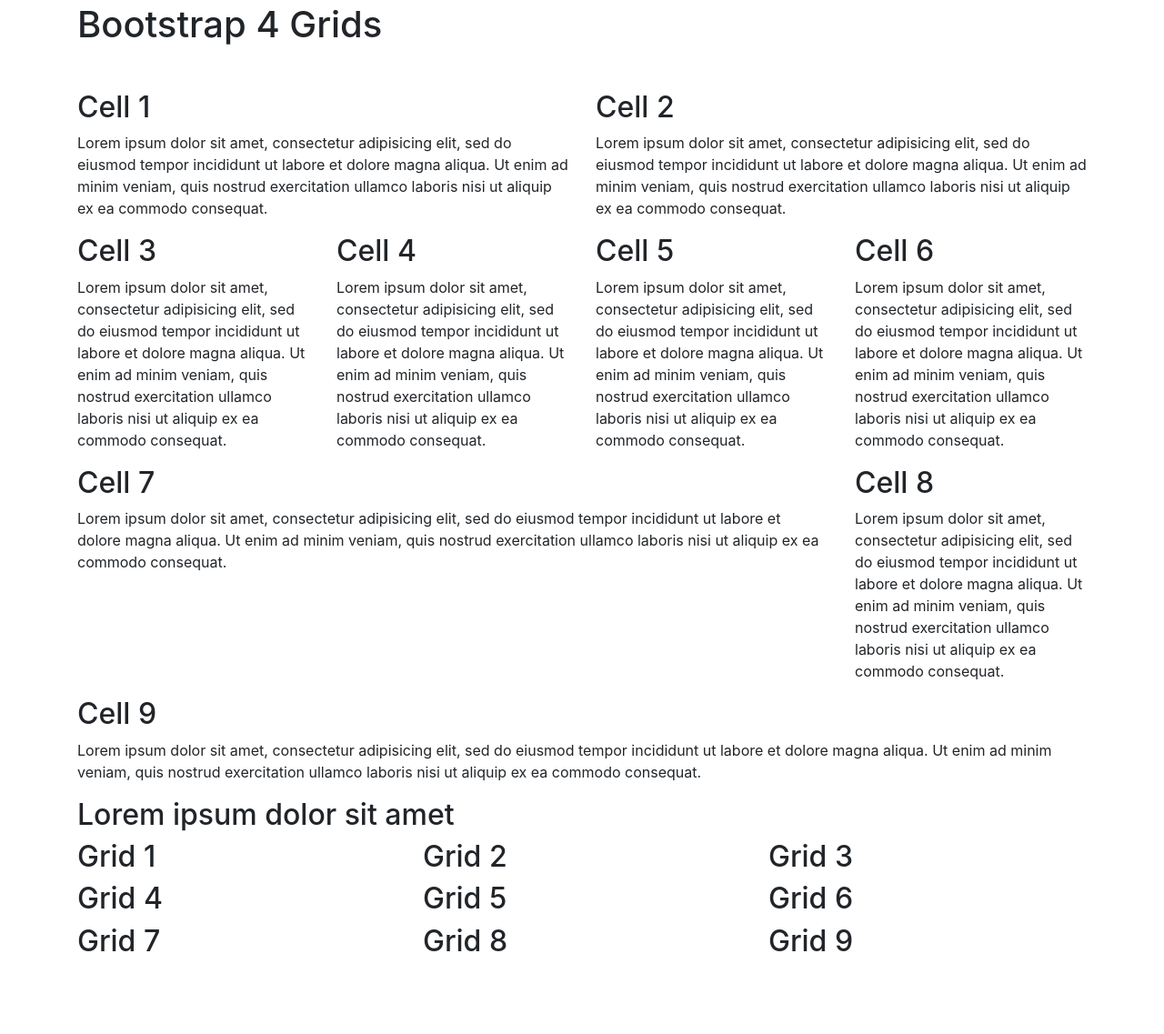
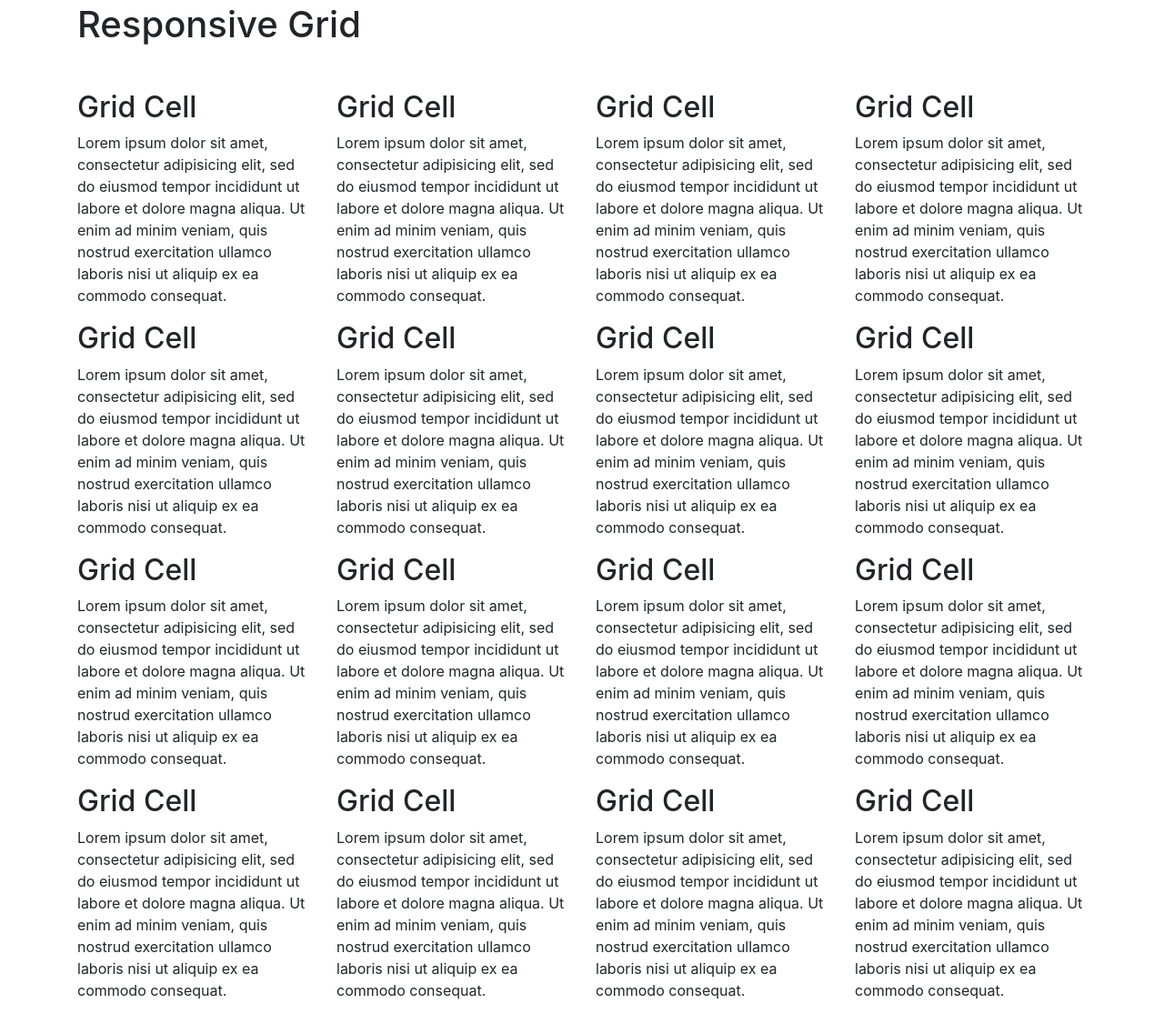
Before and after one commit to pavelrakhlin/getting-started-with-bootstrap, a plain HTML site: page index.html in a window 1280 px wide. Shown: the part 45-1182 px from the top of the page at 91% size. Before the commit the page ends 1155 px from the top, so only its background shows below. Drawn offline with nearby package versions, Linux system fonts and the light colour scheme.

Commit message:
Completed Part 6: Responsive Grid
Finished 6th video in "Getting Started With Bootstrap 4" playlist.

```diff
--- a/index.html
+++ b/index.html
@@ -2,7 +2,7 @@
 <html lang="en">
 <head>
   <meta charset="UTF-8">
-  <meta name="viewport" content="width=device-width, initial-scale=1.0">
+  <meta name="viewport" content="width=device-width, initial-scale=1, shrink-to-fit=no">
   <meta http-equiv="X-UA-Compatible" content="ie=edge">
   <title>Getting started with Bootstrap 4</title>
 
@@ -10,74 +10,72 @@
 
 </head>
 <body>
-  <div class="container py-5">
-    <h1 class="mb-5">Bootstrap 4 Grids</h1>
+  <div class="container py-2 py-md-5">
+    <h1 class="mb-5">Responsive Grid</h1>
     <div class="row">
-      <div class="col-6">
-        <h2>Cell 1</h2>
+      <div class="col-12 col-md-6 col-lg-3">
+        <h2>Grid Cell</h2>
         <p>Lorem ipsum dolor sit amet, consectetur adipisicing elit, sed do eiusmod tempor incididunt ut labore et dolore magna aliqua. Ut enim ad minim veniam, quis nostrud exercitation ullamco laboris nisi ut aliquip ex ea commodo consequat.</p>
       </div>
-      <div class="col-6">
-        <h2>Cell 2</h2>
+      <div class="col-12 col-md-6 col-lg-3">
+        <h2>Grid Cell</h2>
         <p>Lorem ipsum dolor sit amet, consectetur adipisicing elit, sed do eiusmod tempor incididunt ut labore et dolore magna aliqua. Ut enim ad minim veniam, quis nostrud exercitation ullamco laboris nisi ut aliquip ex ea commodo consequat.</p>
       </div>
-      <div class="col-3">
-        <h2>Cell 3</h2>
+      <div class="col-12 col-md-6 col-lg-3">
+        <h2>Grid Cell</h2>
         <p>Lorem ipsum dolor sit amet, consectetur adipisicing elit, sed do eiusmod tempor incididunt ut labore et dolore magna aliqua. Ut enim ad minim veniam, quis nostrud exercitation ullamco laboris nisi ut aliquip ex ea commodo consequat.</p>
       </div>
-      <div class="col-3">
-        <h2>Cell 4</h2>
+      <div class="col-12 col-md-6 col-lg-3">
+        <h2>Grid Cell</h2>
         <p>Lorem ipsum dolor sit amet, consectetur adipisicing elit, sed do eiusmod tempor incididunt ut labore et dolore magna aliqua. Ut enim ad minim veniam, quis nostrud exercitation ullamco laboris nisi ut aliquip ex ea commodo consequat.</p>
       </div>
-      <div class="col-3">
-        <h2>Cell 5</h2>
+      <div class="col-12 col-md-6 col-lg-3">
+        <h2>Grid Cell</h2>
         <p>Lorem ipsum dolor sit amet, consectetur adipisicing elit, sed do eiusmod tempor incididunt ut labore et dolore magna aliqua. Ut enim ad minim veniam, quis nostrud exercitation ullamco laboris nisi ut aliquip ex ea commodo consequat.</p>
       </div>
-      <div class="col-3">
-        <h2>Cell 6</h2>
+      <div class="col-12 col-md-6 col-lg-3">
+        <h2>Grid Cell</h2>
         <p>Lorem ipsum dolor sit amet, consectetur adipisicing elit, sed do eiusmod tempor incididunt ut labore et dolore magna aliqua. Ut enim ad minim veniam, quis nostrud exercitation ullamco laboris nisi ut aliquip ex ea commodo consequat.</p>
       </div>
-      <div class="col-9">
-        <h2>Cell 7</h2>
+      <div class="col-12 col-md-6 col-lg-3">
+        <h2>Grid Cell</h2>
         <p>Lorem ipsum dolor sit amet, consectetur adipisicing elit, sed do eiusmod tempor incididunt ut labore et dolore magna aliqua. Ut enim ad minim veniam, quis nostrud exercitation ullamco laboris nisi ut aliquip ex ea commodo consequat.</p>
       </div>
-      <div class="col-3">
-        <h2>Cell 8</h2>
+      <div class="col-12 col-md-6 col-lg-3">
+        <h2>Grid Cell</h2>
         <p>Lorem ipsum dolor sit amet, consectetur adipisicing elit, sed do eiusmod tempor incididunt ut labore et dolore magna aliqua. Ut enim ad minim veniam, quis nostrud exercitation ullamco laboris nisi ut aliquip ex ea commodo consequat.</p>
       </div>
-      <div class="col-12">
-        <h2>Cell 9</h2>
+      <div class="col-12 col-md-6 col-lg-3">
+        <h2>Grid Cell</h2>
         <p>Lorem ipsum dolor sit amet, consectetur adipisicing elit, sed do eiusmod tempor incididunt ut labore et dolore magna aliqua. Ut enim ad minim veniam, quis nostrud exercitation ullamco laboris nisi ut aliquip ex ea commodo consequat.</p>
       </div>
-    </div>
-    <h2>Lorem ipsum dolor sit amet</h2>
-    <div class="row">
-      <div class="col-4">
-        <h2>Grid 1</h2>
+      <div class="col-12 col-md-6 col-lg-3">
+        <h2>Grid Cell</h2>
+        <p>Lorem ipsum dolor sit amet, consectetur adipisicing elit, sed do eiusmod tempor incididunt ut labore et dolore magna aliqua. Ut enim ad minim veniam, quis nostrud exercitation ullamco laboris nisi ut aliquip ex ea commodo consequat.</p>
       </div>
-      <div class="col-4">
-        <h2>Grid 2</h2>
+      <div class="col-12 col-md-6 col-lg-3">
+        <h2>Grid Cell</h2>
+        <p>Lorem ipsum dolor sit amet, consectetur adipisicing elit, sed do eiusmod tempor incididunt ut labore et dolore magna aliqua. Ut enim ad minim veniam, quis nostrud exercitation ullamco laboris nisi ut aliquip ex ea commodo consequat.</p>
       </div>
-      <div class="col-4">
-        <h2>Grid 3</h2>
+      <div class="col-12 col-md-6 col-lg-3">
+        <h2>Grid Cell</h2>
+        <p>Lorem ipsum dolor sit amet, consectetur adipisicing elit, sed do eiusmod tempor incididunt ut labore et dolore magna aliqua. Ut enim ad minim veniam, quis nostrud exercitation ullamco laboris nisi ut aliquip ex ea commodo consequat.</p>
       </div>
-      <div class="col-4">
-        <h2>Grid 4</h2>
+      <div class="col-12 col-md-6 col-lg-3">
+        <h2>Grid Cell</h2>
+        <p>Lorem ipsum dolor sit amet, consectetur adipisicing elit, sed do eiusmod tempor incididunt ut labore et dolore magna aliqua. Ut enim ad minim veniam, quis nostrud exercitation ullamco laboris nisi ut aliquip ex ea commodo consequat.</p>
       </div>
-      <div class="col-4">
-        <h2>Grid 5</h2>
+      <div class="col-12 col-md-6 col-lg-3">
+        <h2>Grid Cell</h2>
+        <p>Lorem ipsum dolor sit amet, consectetur adipisicing elit, sed do eiusmod tempor incididunt ut labore et dolore magna aliqua. Ut enim ad minim veniam, quis nostrud exercitation ullamco laboris nisi ut aliquip ex ea commodo consequat.</p>
       </div>
-      <div class="col-4">
-        <h2>Grid 6</h2>
+      <div class="col-12 col-md-6 col-lg-3">
+        <h2>Grid Cell</h2>
+        <p>Lorem ipsum dolor sit amet, consectetur adipisicing elit, sed do eiusmod tempor incididunt ut labore et dolore magna aliqua. Ut enim ad minim veniam, quis nostrud exercitation ullamco laboris nisi ut aliquip ex ea commodo consequat.</p>
       </div>
-      <div class="col-4">
-        <h2>Grid 7</h2>
-      </div>
-      <div class="col-4">
-        <h2>Grid 8</h2>
-      </div>
-      <div class="col-4">
-        <h2>Grid 9</h2>
+      <div class="col-12 col-md-6 col-lg-3">
+        <h2>Grid Cell</h2>
+        <p>Lorem ipsum dolor sit amet, consectetur adipisicing elit, sed do eiusmod tempor incididunt ut labore et dolore magna aliqua. Ut enim ad minim veniam, quis nostrud exercitation ullamco laboris nisi ut aliquip ex ea commodo consequat.</p>
       </div>
     </div>
   </div>
```
